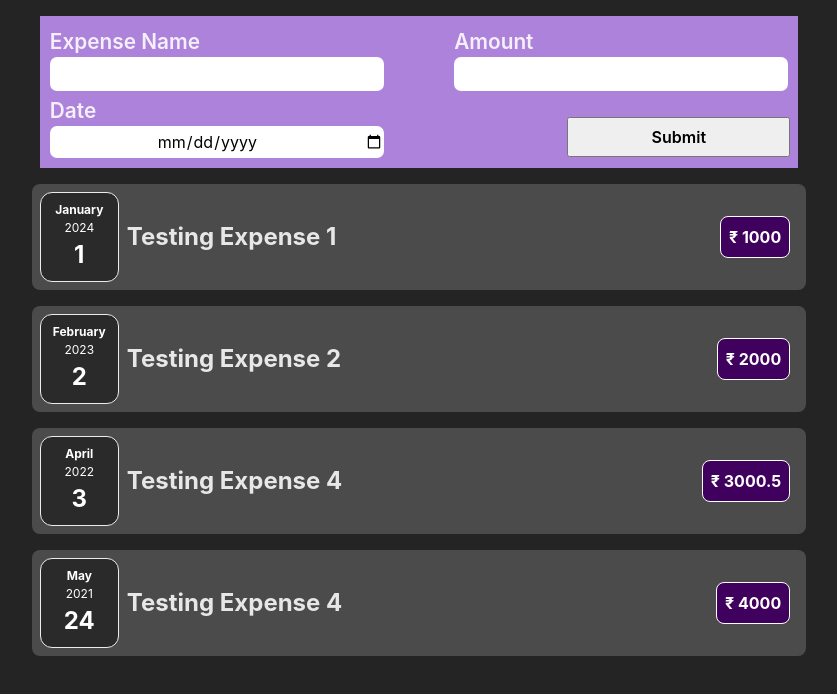
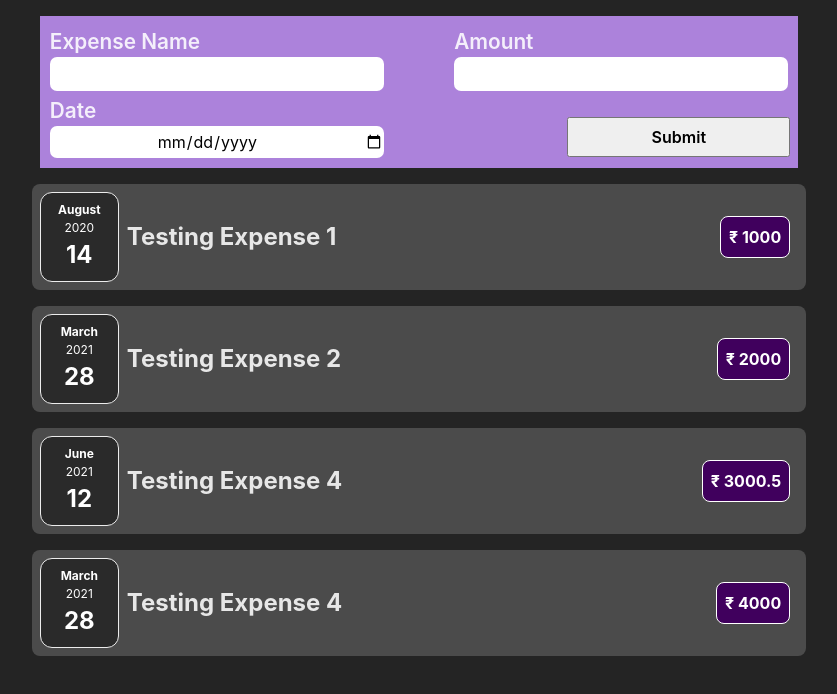
Before and after one commit to sdhone98/ExpenseTracker, a React (Vite) app: page / in a window 1280 px wide. Shown: the top 694 px of the page, without its empty margins (221-1058 px from the left). Built offline with nearby package versions, Linux system fonts and the light colour scheme.

Commit message:
Add Expense Componet Done

```diff
--- a/src/App.jsx
+++ b/src/App.jsx
@@ -1,58 +1,51 @@
-import './App.css'
-import Expense from './components/Expense/Expense.jsx'
-import AddExpense from './components/AddExpense/AddExpense.jsx'
-import Card from './components/UI/Card.jsx'
-import { useState } from 'react'
+import "./App.css";
+import Expense from "./components/Expense/Expense.jsx";
+import AddExpense from "./components/AddExpense/AddExpense.jsx";
+import Card from "./components/UI/Card.jsx";
+import { useState } from "react";
 
 const expenseData = [
   {
-    "id": 1001,
-    "name": "Testing Expense 1",
-    "amount": 1000.00,
-    "date": new Date(2024, 0, 1)
+    id: 1001,
+    name: "Testing Expense 1",
+    amount: 1000.0,
+    date: new Date(2020, 7, 14),
   },
   {
-    "id": 1002,
-    "name": "Testing Expense 2",
-    "amount": 2000.00,
-    "date": new Date(2023, 1, 2)
+    id: 1002,
+    name: "Testing Expense 2",
+    amount: 2000.0,
+    date: new Date(2021, 2, 28),
   },
   {
-    "id": 1003,
-    "name": "Testing Expense 4",
-    "amount": 3000.50,
-    "date": new Date(2022, 3, 3)
+    id: 1003,
+    name: "Testing Expense 4",
+    amount: 3000.5,
+    date: new Date(2021, 5, 12),
   },
   {
-    "id": 1004,
-    "name": "Testing Expense 4",
-    "amount": 4000.00,
-    "date": new Date(2021, 4, 24)
-  }
-]
+    id: 1004,
+    name: "Testing Expense 4",
+    amount: 4000.0,
+    date: new Date(2021, 2, 28),
+  },
+];
+
 function App() {
+  const [db, setDbData] = useState(expenseData);
+  const saveExpenseData = (expense) => {
+    setDbData((prevDate) => {
+      return [expense, ...prevDate]
+    })
 
-  const [db, setDbData] = useState([ {
-    "id": 1004,
-    "name": "Testing Expense 4",
-    "amount": 4000.00,
-    "date": new Date(2021, 4, 24)
-  }])
-
-  const saveExpenseData = (expense) => {
-    console.log("APP = > ", expense)
-
-  }
+  };
 
   return (
     <>
-        <AddExpense onExpenseDataHandeler={saveExpenseData} />
-        {expenseData.map((obj) => <Expense data={obj} />)}
-
-
-
+      <AddExpense onExpenseDataHandeler={saveExpenseData} />
+      <Expense data={db} />
     </>
-  )
+  );
 }
 
-export default App
+export default App;
--- a/src/components/AddExpense/AddExpense.jsx
+++ b/src/components/AddExpense/AddExpense.jsx
@@ -7,24 +7,29 @@ const AddExpense = (props) => {
   const [formDate, setFormDate] = useState("");
 
   const getInputDetails = (trigger, value) => {
-    if (trigger == "name") {
+    if (trigger === "name") {
       setFormTitle(value);
-    } else if (trigger == "amount") {
+    } else if (trigger === "amount") {
       setFormAmount(value);
-    } else if (trigger == "date") {
+    } else if (trigger === "date") {
       setFormDate(value);
     }
   };
 
   const saveDetails = (event) => {
+    if (formTitle && formAmount && formDate) {
       event.preventDefault();
       const formData = {
-      "id": Math.random(), "title": formTitle, "amount": formAmount, "date": Date(formDate)
+        id: Math.random(),
+        name: formTitle,
+        amount: formAmount,
+        date: new Date(formDate),
       };
-    props.onExpenseDataHandeler(formData)
+      props.onExpenseDataHandeler(formData);
       setFormTitle("");
       setFormAmount("");
       setFormDate("");
+    }
   };
   return (
     <Card className="add-expense">
--- a/src/components/Date/Date.jsx
+++ b/src/components/Date/Date.jsx
@@ -1,16 +1,11 @@
 import "./Date.scss";
 
 const Date = (props) => {
-    // eslint-disable-next-line react/prop-types
+  const month = props.date.toLocaleString("en-US", { month: "long" });
+  const day = props.date.toLocaleString("en-US", { day: "2-digit" });
   const year = props.date.getFullYear();
-    // eslint-disable-next-line react/prop-types
-    const month = props.date.toLocaleString("default", {month: "long"});
-    // eslint-disable-next-line react/prop-types
-    const day = props.date.getDate();
   return (
     <div className="date">
-
-
       <div className="date__month">{month}</div>
       <div className="date__year">{year}</div>
       <div className="date__day">{day}</div>
--- a/src/components/Expense/Expense.jsx
+++ b/src/components/Expense/Expense.jsx
@@ -3,15 +3,17 @@ import Date from "../Date/Date.jsx";
 import Card from "../UI/Card.jsx";
 
 const Expense = (props) => {
-  return (
-    <Card className="expense-item">
-      <Date date={props.data.date} />
+  const data = props.data;
+
+  return (data.map((obj) => (
+    <Card className="expense-item" key={obj.id}>
+      <Date date={obj.date} />
       <div className="expense-item__description">
-        <h2>{props.data.name}</h2>
-        <div className="expense-item__price">₹ {props.data.amount}</div>
+        <h2>{obj.name}</h2>
+        <div className="expense-item__price">₹ {obj.amount}</div>
       </div>
     </Card>
-  );
+  )));
 };
 
 export default Expense;
```
Lines whose indentation alone changed are shown as unchanged.
